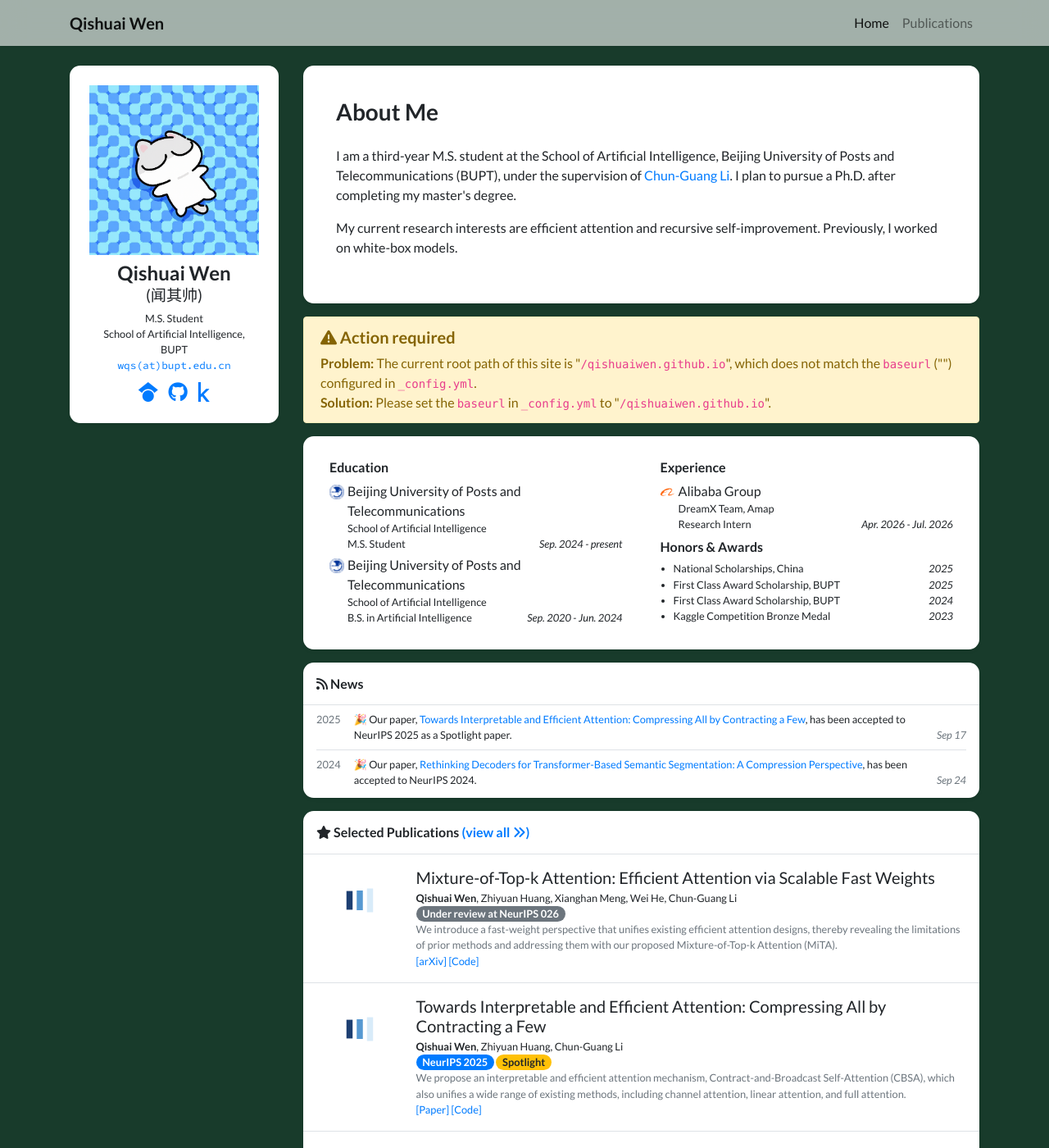
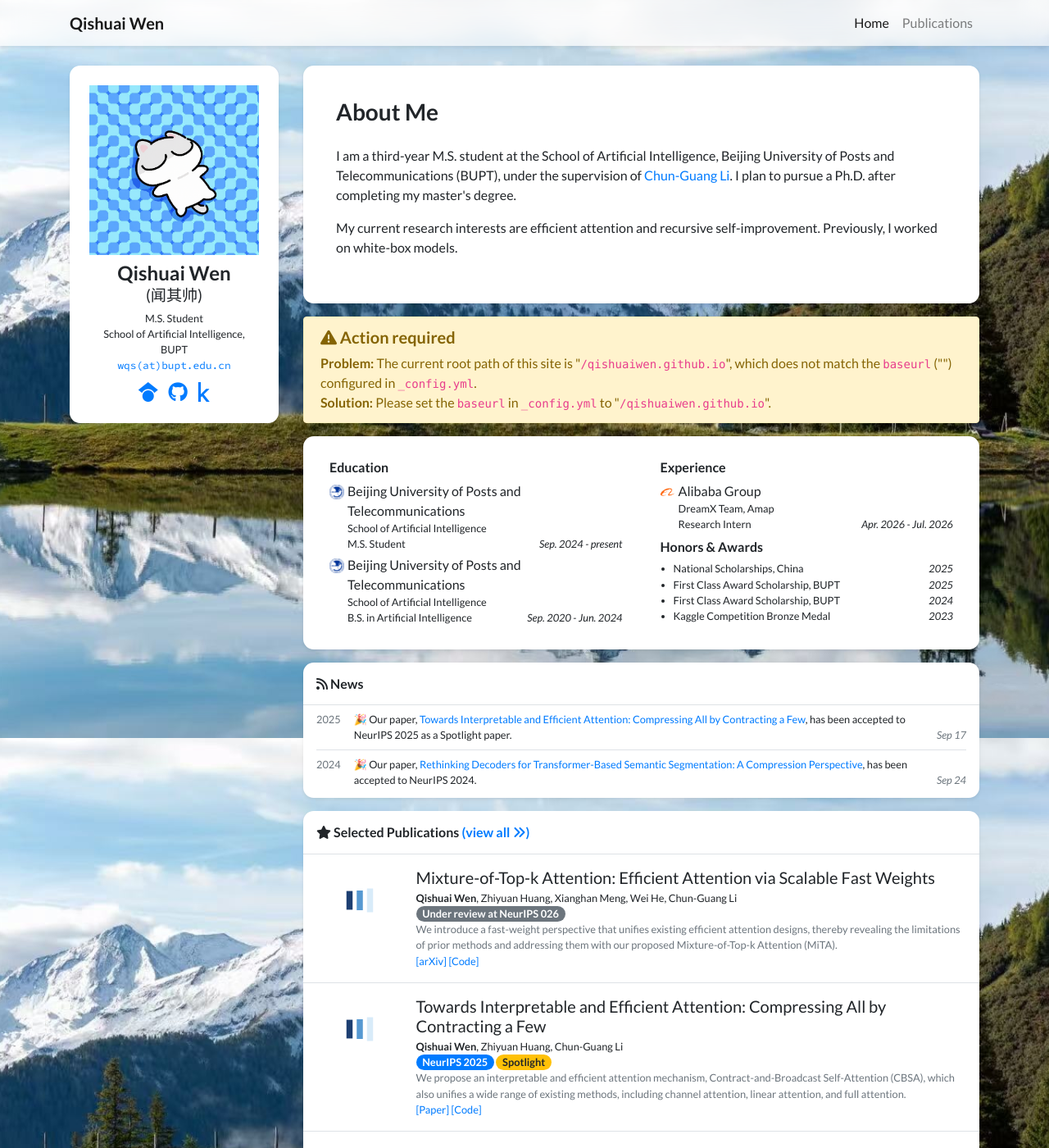
Before and after one commit to QishuaiWen/qishuaiwen.github.io, a Jekyll site: the page built from index.html, in a window 1280 px wide and 1400 px high. Shown: the whole window at 82% size. Built offline with Jekyll 4.4.1, drawn with Linux system fonts in a browser that asks for light colours; nearby versions of some CDN libraries; a style sheet for code colours, icons or effects is not loaded.

Commit message:
Update global.css

```diff
--- a/assets/css/global.css
+++ b/assets/css/global.css
@@ -152,5 +152,5 @@ div.lazy {
 }
 
 body.bg-light {
-    background: #183b2b url("../images/backgrounds/bg1.jpg") center center / cover fixed no-repeat !important;
+    background: #183b2b url("../backgrounds/bg1.jpg") center center / cover fixed no-repeat !important;
 }
```
